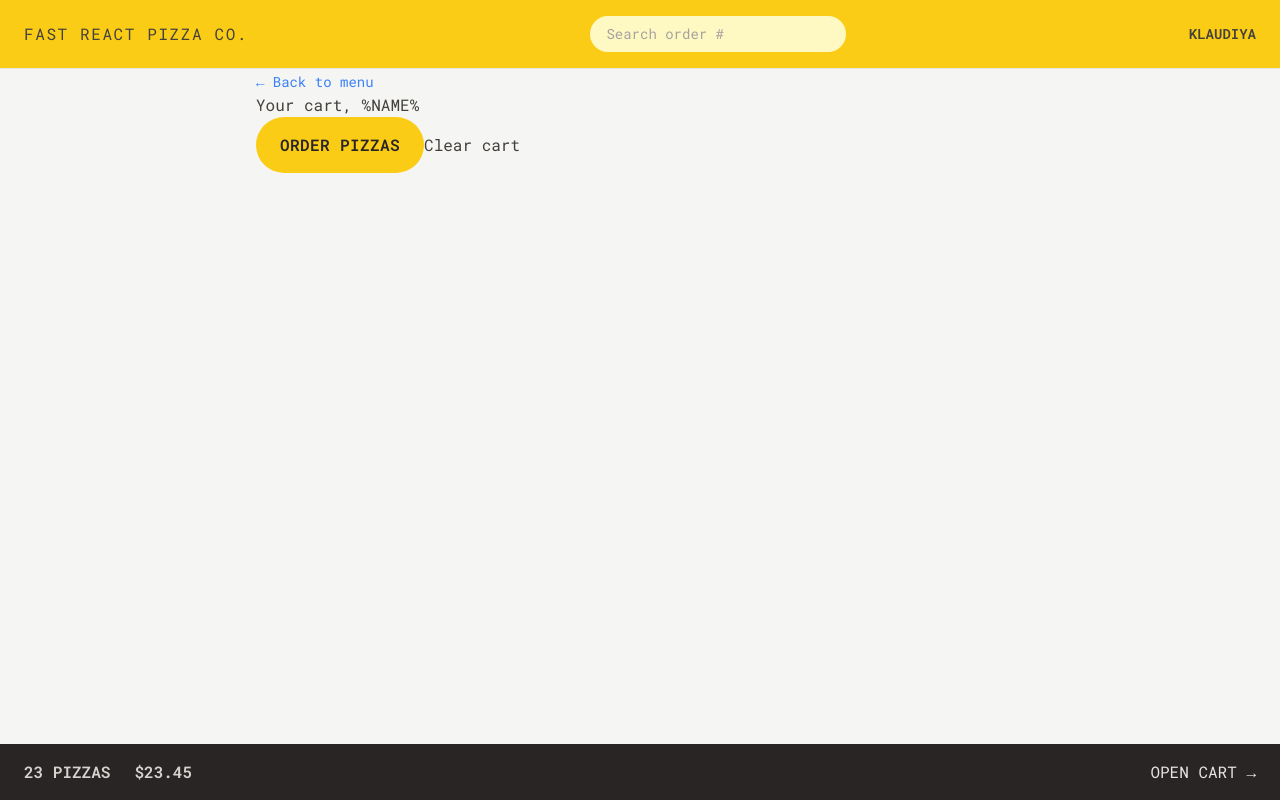
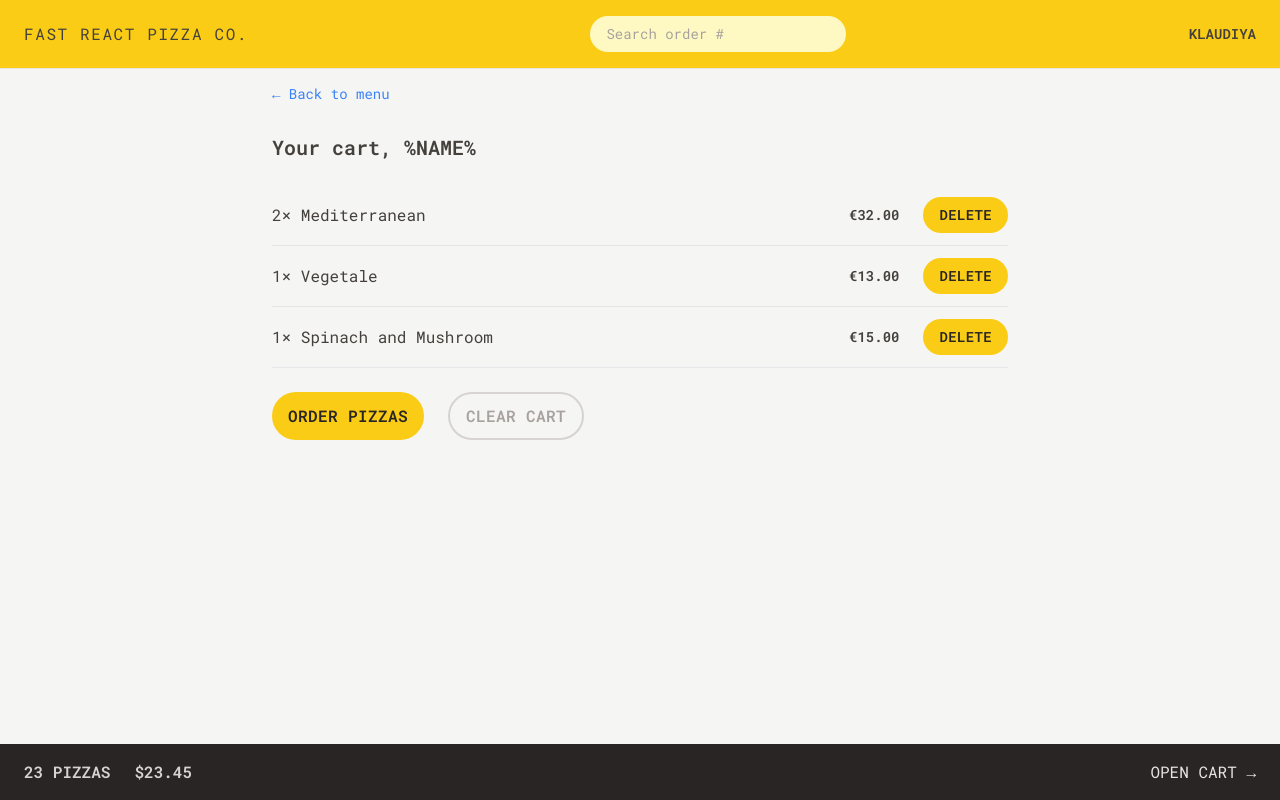
Before and after one commit to klaudiyamileva/fast-react-pizza, a React (Vite) app: page /cart in a window 1280 px wide. Built offline with nearby package versions, Linux system fonts and the light colour scheme.

Commit message:
styled cart

```diff
--- a/src/features/cart/Cart.jsx
+++ b/src/features/cart/Cart.jsx
@@ -1,5 +1,6 @@
 import Button from "../../ui/Button";
 import LinkButton from "../../ui/LinkButton";
+import CartItem from "./CartItem";
 
 const fakeCart = [
   {
@@ -29,14 +30,22 @@
   const cart = fakeCart;
 
   return (
-    <div>
+    <div className="px-4 py-3">
       <LinkButton to="/menu">&larr; Back to menu</LinkButton>
 
-      <h2>Your cart, %NAME%</h2>
+      <h2 className="mt-7 text-xl font-semibold">Your cart, %NAME%</h2>
 
-      <div>
-        <Button type='primary' to="/order/new">Order pizzas</Button>
-        <button>Clear cart</button>
+      <ul className="divide-y divide-stone-200 border-b mt-6">
+        {cart.map((item) => (
+          <CartItem key={item.pizzaId} item={item} />
+        ))}
+      </ul>
+
+      <div className="mt-6 space-x-6">
+        <Button type="primary" to="/order/new">
+          Order pizzas
+        </Button>
+        <Button type='secondary'>Clear cart</Button>
       </div>
     </div>
   );
--- a/src/features/cart/CartItem.jsx
+++ b/src/features/cart/CartItem.jsx
@@ -1,13 +1,17 @@
+import Button from "../../ui/Button";
+import { formatCurrency } from "../../utils/helpers";
+
 function CartItem({ item }) {
   const { pizzaId, name, quantity, totalPrice } = item;
 
   return (
-    <li>
-      <p>
+    <li className="py-3 sm:flex sm:items-center sm:justify-between">
+      <p className="mb-1 sm:mb-0">
         {quantity}&times; {name}
       </p>
-      <div>
-        <p>{formatCurrency(totalPrice)}</p>
+      <div className="flex justify-between items-center sm:gap-6">
+        <p className="text-sm font-semibold">{formatCurrency(totalPrice)}</p>
+        <Button type='small'>Delete</Button>
       </div>
     </li>
   );
--- a/src/ui/Button.jsx
+++ b/src/ui/Button.jsx
@@ -4,9 +4,10 @@
   const base =
     "transition-color inline-block rounded-full bg-yellow-400 font-semibold uppercase tracking-wide text-stone-800 duration-300 hover:bg-yellow-300 focus:bg-yellow-300 focus:outline-none focus:ring focus:ring-yellow-300 focus:ring-offset-2 disabled:cursor-not-allowed";
   const styles = {
-    primary: base + " px-4 py-3 md:px-6 md:py-4",
+    primary: base + " px-4 py-3",
     small: base + " px-4 py-2 text-sm",
-    // small: base + " px-4 py-2 md:px-5 md:py-2.5",
+    secondary:
+      "transition-color px-4 py-2.5 inline-block rounded-full border-2 border-stone-300 font-semibold uppercase tracking-wide text-stone-400 duration-300 hover:bg-stone-300 hover:text-stone-800 focus:text-stone-800 focus:bg-stone-300 focus:outline-none focus:ring focus:ring-stone-200 focus:ring-offset-2 disabled:cursor-not-allowed",
   };
 
   if (to)
```
